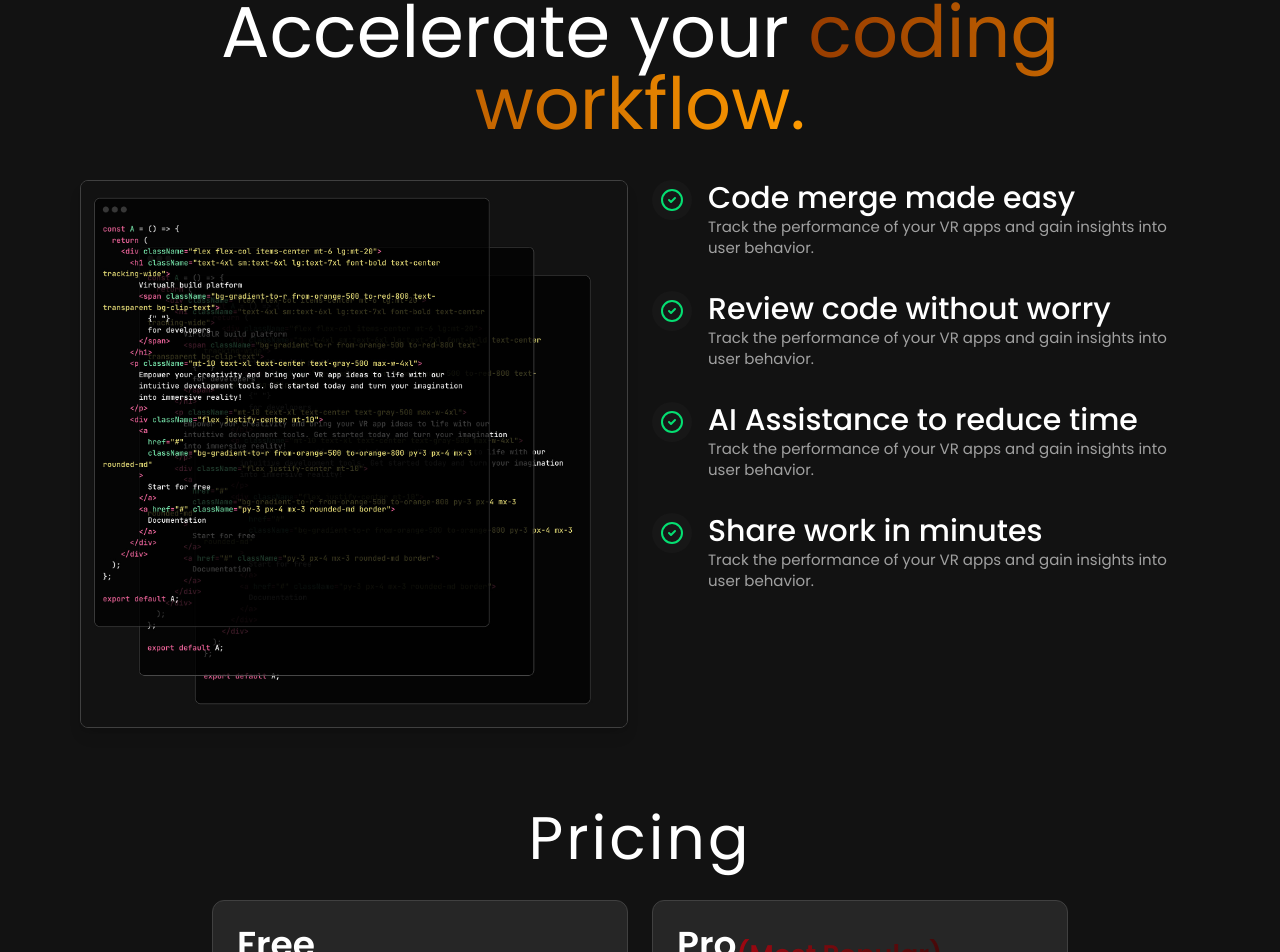
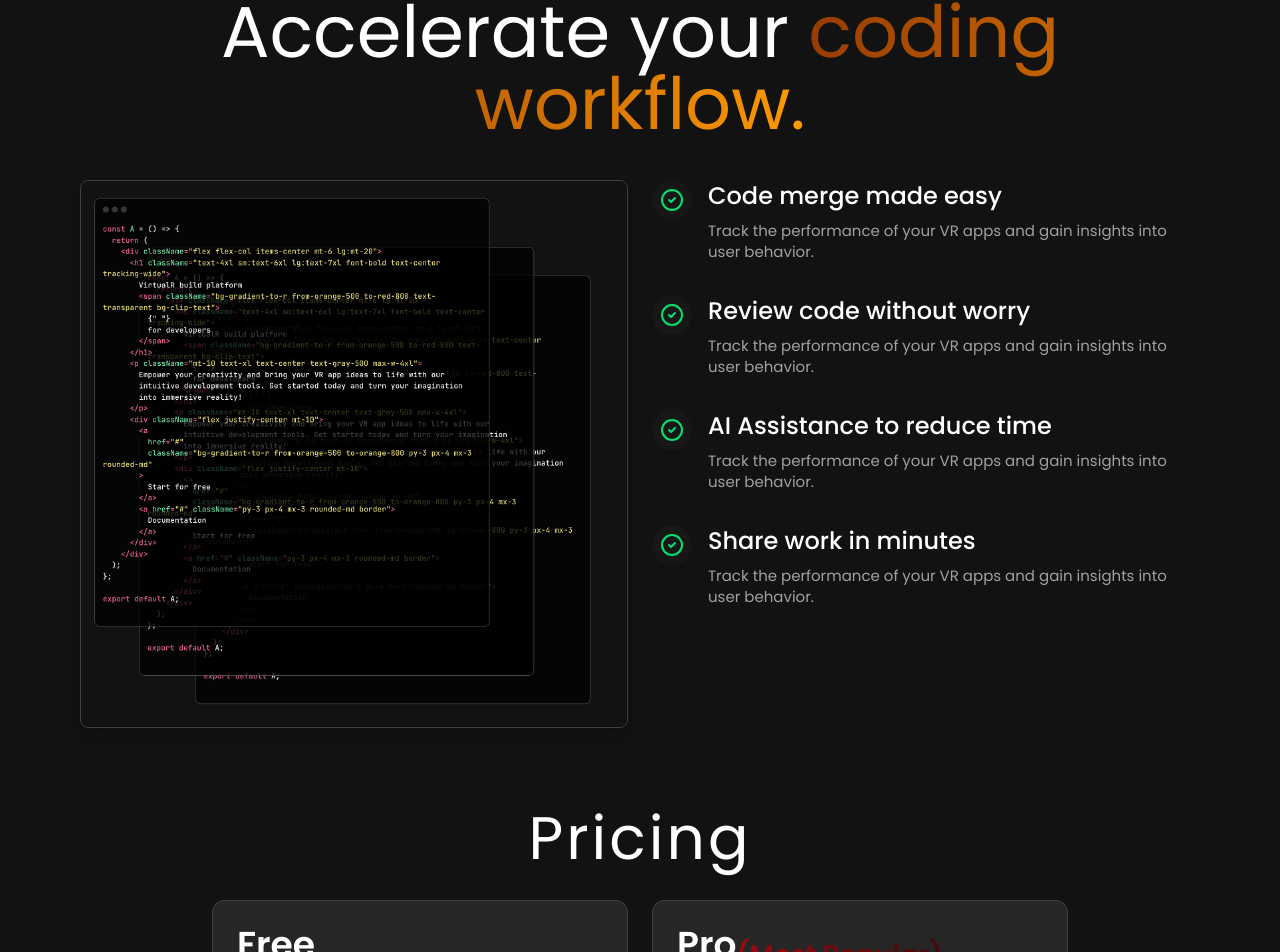
Before and after one commit to manoj-jm/Landing_page_VR, a React (Vite) app: page / in a window 1280 px wide. Shown: the part 1523-2475 px from the top of the page. Built offline with nearby package versions, Linux system fonts and the light colour scheme.

Commit message:
Adjust title font size for checklist items in WorkFlow component

```diff
--- a/src/components/WorkFlow.jsx
+++ b/src/components/WorkFlow.jsx
@@ -27,7 +27,7 @@ const WorkFlow = () => {
                 <CheckCircle2 />
               </div>
               <div className="ml-4">
-                <h5 className="text-lg font-medium lg:text-3xl">{item.title}</h5>
+                <h5 className="text-lg font-medium lg:text-2xl mb-2">{item.title}</h5>
                 <p className="text-sm text-neutral-400 lg:text-[15px]">{item.description}</p>
               </div>
             </div>
```
